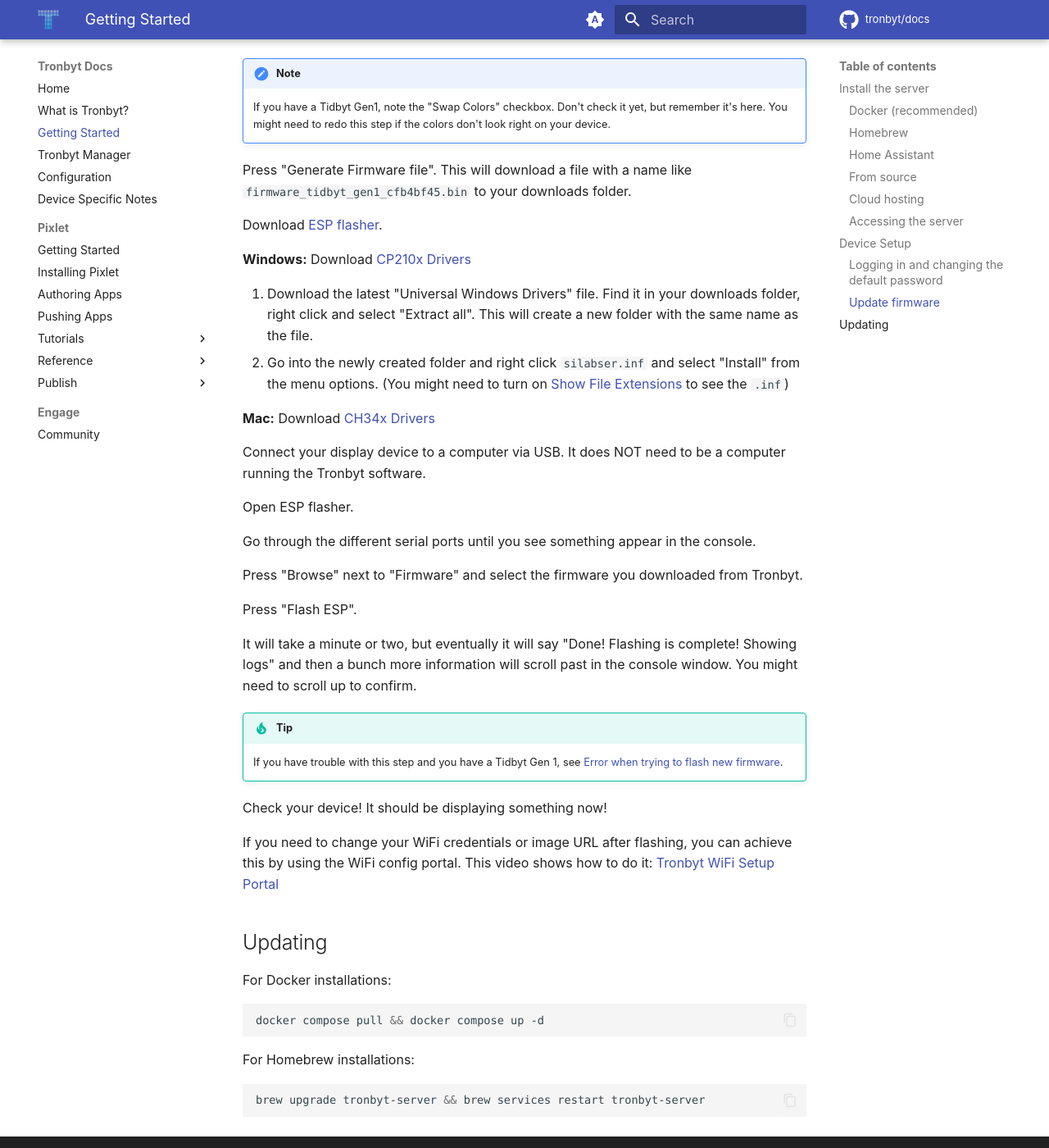
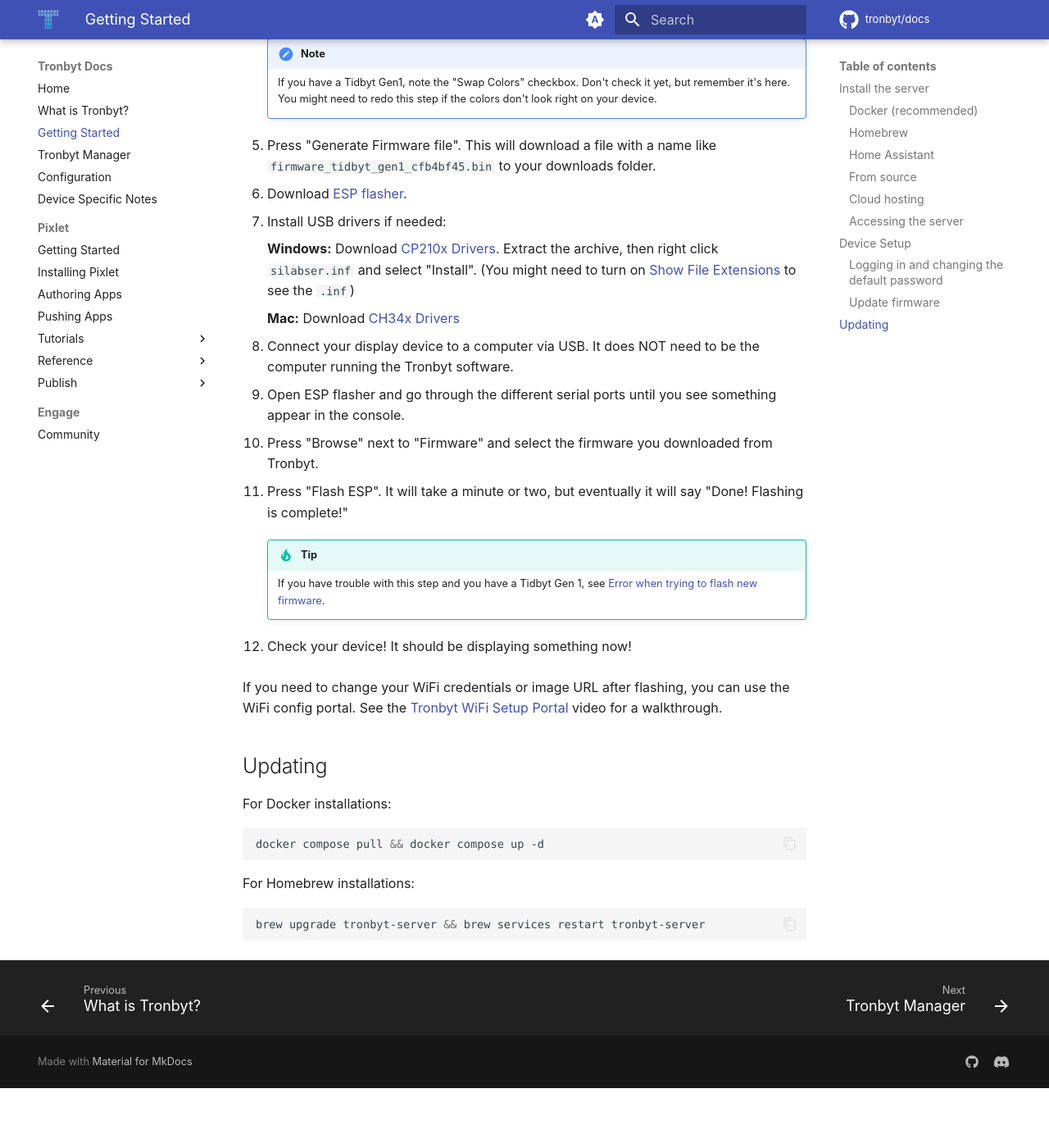
Before and after one commit to tronbyt/docs, an MkDocs documentation site: the page built from docs/getting-started.md, in a window 1280 px wide and 1400 px high, scrolled down 1814 px. Shown: the whole window at 82% size. Built offline with MkDocs 1.6.1 and Material for MkDocs 9.7.7, drawn with Linux system fonts in a browser that asks for light colours; plug-ins that fetch from the network failed and are left out; comment, search, counter and statistics services are not loaded; after the commit the page ends 3141 px from its top, so only the background shows below that; some of the changed text lies outside the part shown.

Commit message:
chore: change device firmware update steps to an ordered list

```diff
--- a/docs/getting-started.md
+++ b/docs/getting-started.md
@@ -61,52 +61,36 @@ Log in to your Tronbyt server with the username/password `Admin`/`password`.
 
 ### Update firmware
 
-On the "Home" page, click "New Tronbyt".
+1. On the "Home" page, click "New Tronbyt".
+2. Give it a name (this will be displayed on the Home screen), select the type of device you have, and hit "Save".
+3. Back on the Home screen, select "Firmware".
+4. Enter your WiFi network name and password.
 
-Give it a name (this will be displayed on the Home screen), select the type of device you have, and hit "Save".
+    !!! note
 
-This will take you back to the Home screen. Select "Firmware".
+        If you have a Tidbyt Gen1, note the "Swap Colors" checkbox. Don't check it yet, but remember it's here.
+        You might need to redo this step if the colors don't look right on your device.
 
-Enter your WiFi network name and password.
+5. Press "Generate Firmware file". This will download a file with a name like `firmware_tidbyt_gen1_cfb4bf45.bin` to your downloads folder.
+6. Download [ESP flasher](https://github.com/Jason2866/ESP_Flasher/releases).
+7. Install USB drivers if needed:
 
-!!! note
+    **Windows:** Download [CP210x Drivers](https://www.silabs.com/developer-tools/usb-to-uart-bridge-vcp-drivers?tab=downloads). Extract the archive, then right click `silabser.inf` and select "Install". (You might need to turn on [Show File Extensions](https://support.microsoft.com/en-us/windows/common-file-name-extensions-in-windows-da4a4430-8e76-89c5-59f7-1cdbbc75cb01) to see the `.inf`)
 
-    If you have a Tidbyt Gen1, note the "Swap Colors" checkbox. Don't check it yet, but remember it's here.
-    You might need to redo this step if the colors don't look right on your device.
+    **Mac:** Download [CH34x Drivers](https://github.com/WCHSoftGroup/ch34xser_macos)
 
-Press "Generate Firmware file".
-This will download a file with a name like `firmware_tidbyt_gen1_cfb4bf45.bin` to your downloads folder.
+8. Connect your display device to a computer via USB. It does NOT need to be the computer running the Tronbyt software.
+9. Open ESP flasher and go through the different serial ports until you see something appear in the console.
+10. Press "Browse" next to "Firmware" and select the firmware you downloaded from Tronbyt.
+11. Press "Flash ESP". It will take a minute or two, but eventually it will say "Done! Flashing is complete!"
 
-Download [ESP flasher](https://github.com/Jason2866/ESP_Flasher/releases).
+    !!! tip
 
-**Windows:** Download [CP210x Drivers](https://www.silabs.com/developer-tools/usb-to-uart-bridge-vcp-drivers?tab=downloads)
+        If you have trouble with this step and you have a Tidbyt Gen 1, see [Error when trying to flash new firmware](device-notes.md#error-when-trying-to-flash-new-firmware).
 
-1. Download the latest "Universal Windows Drivers" file. Find it in your downloads folder, right click and select "Extract all". This will create a new folder with the same name as the file.
-2. Go into the newly created folder and right click `silabser.inf` and select "Install" from the menu options. (You might need to turn on [Show File Extensions](https://support.microsoft.com/en-us/windows/common-file-name-extensions-in-windows-da4a4430-8e76-89c5-59f7-1cdbbc75cb01) to see the `.inf`)
+12. Check your device! It should be displaying something now!
 
-**Mac:** Download [CH34x Drivers](https://github.com/WCHSoftGroup/ch34xser_macos)
-
-Connect your display device to a computer via USB.
-It does NOT need to be a computer running the Tronbyt software.
-
-Open ESP flasher.
-
-Go through the different serial ports until you see something appear in the console.
-
-Press "Browse" next to "Firmware" and select the firmware you downloaded from Tronbyt.
-
-Press "Flash ESP".
-
-It will take a minute or two, but eventually it will say "Done! Flashing is complete! Showing logs" and then a bunch more information will scroll past in the console window.
-You might need to scroll up to confirm.
-
-!!! tip
-
-    If you have trouble with this step and you have a Tidbyt Gen 1, see [Error when trying to flash new firmware](device-notes.md#error-when-trying-to-flash-new-firmware).
-
-Check your device! It should be displaying something now!
-
-If you need to change your WiFi credentials or image URL after flashing, you can achieve this by using the WiFi config portal. This video shows how to do it: [Tronbyt WiFi Setup Portal](https://www.youtube.com/watch?v=OAWUCG-HRDs)
+If you need to change your WiFi credentials or image URL after flashing, you can use the WiFi config portal. See the [Tronbyt WiFi Setup Portal](https://www.youtube.com/watch?v=OAWUCG-HRDs) video for a walkthrough.
 
 ## Updating
 
```
